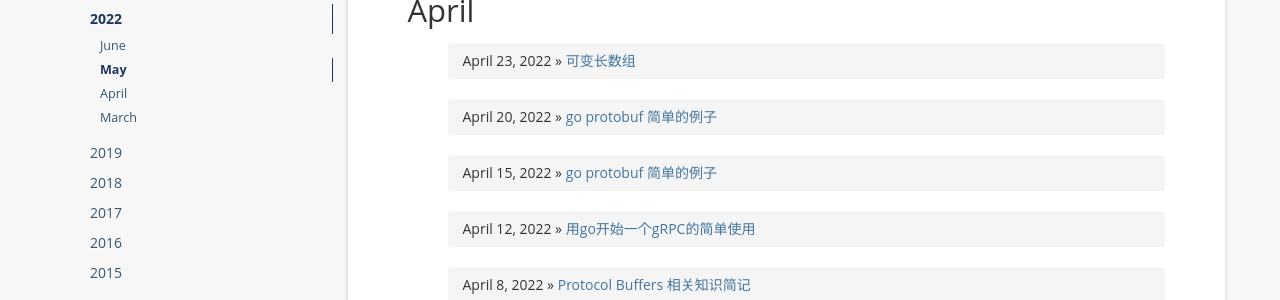
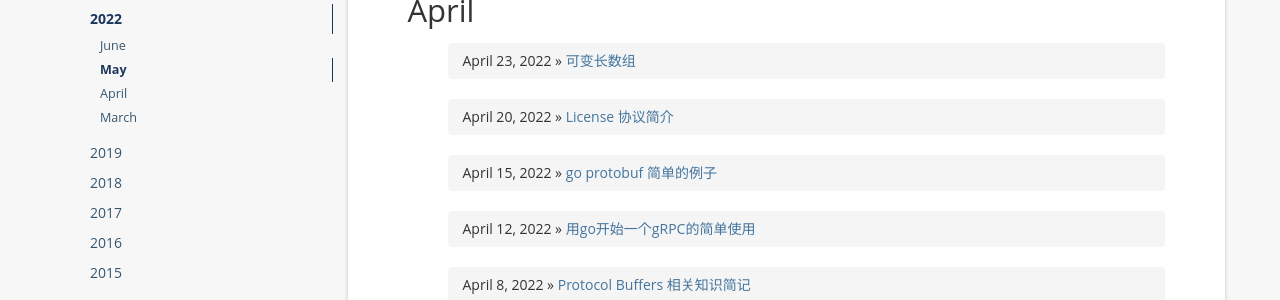
Before and after one commit to frankxjkuang/frankxjkuang.github.io, a Jekyll site: the page built from index.html, in a window 1280 px wide and 900 px high, scrolled down 463 px. Shown: the part 153-453 px from the top of the window. Built offline with Jekyll 4.4.1, drawn with Linux system fonts in a browser that asks for light colours; nearby versions of some CDN libraries; a script that is not in the unit is left out; the list of posts is cut into pages by our own code; comment, search, counter and statistics services are not loaded.

Commit message:
✏️docs: 修改文档名称

```diff
--- a/_posts/2022-04-20-choosealicense.md
+++ b/_posts/2022-04-20-choosealicense.md
@@ -1,6 +1,6 @@
 ---
 layout: post
-title:  go protobuf 简单的例子
+title:  License 协议简介
 date:   2022-04-20 10:30:00 +0800
 categories: document
 tag: log
```
